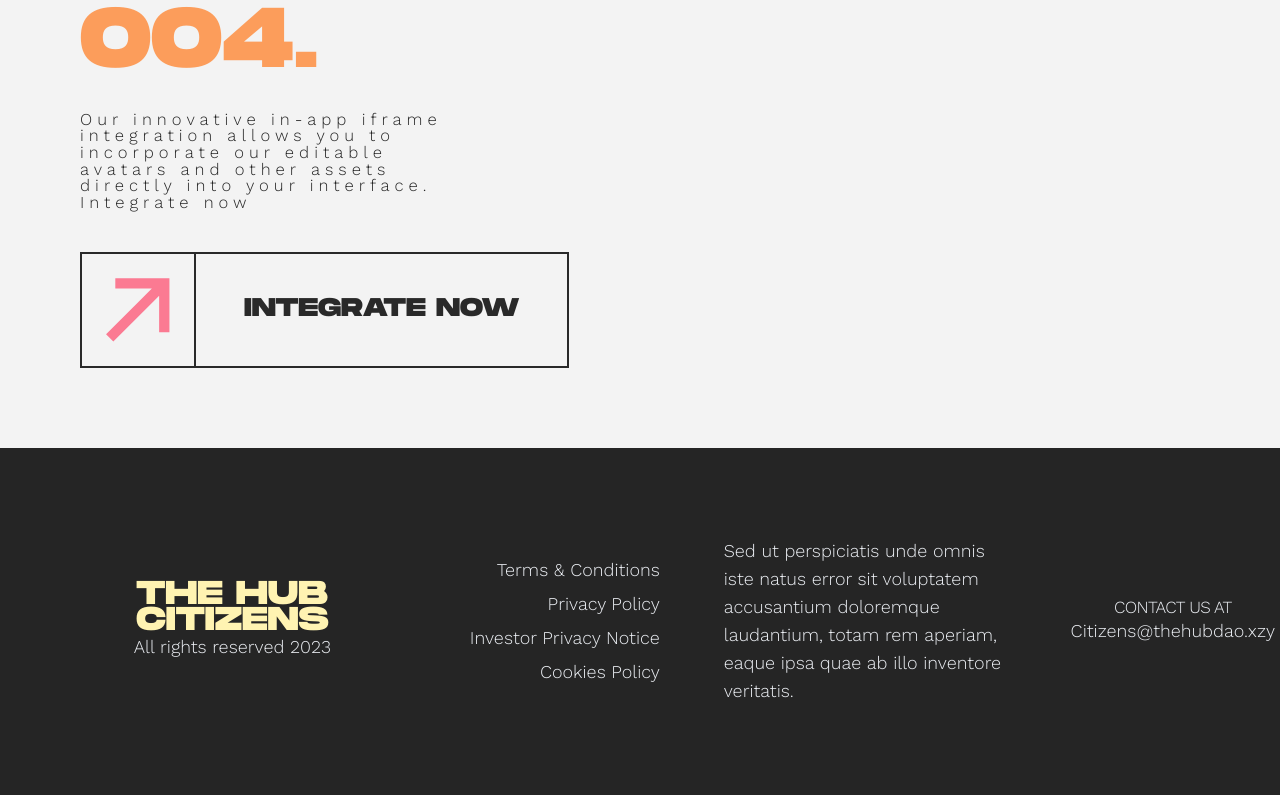
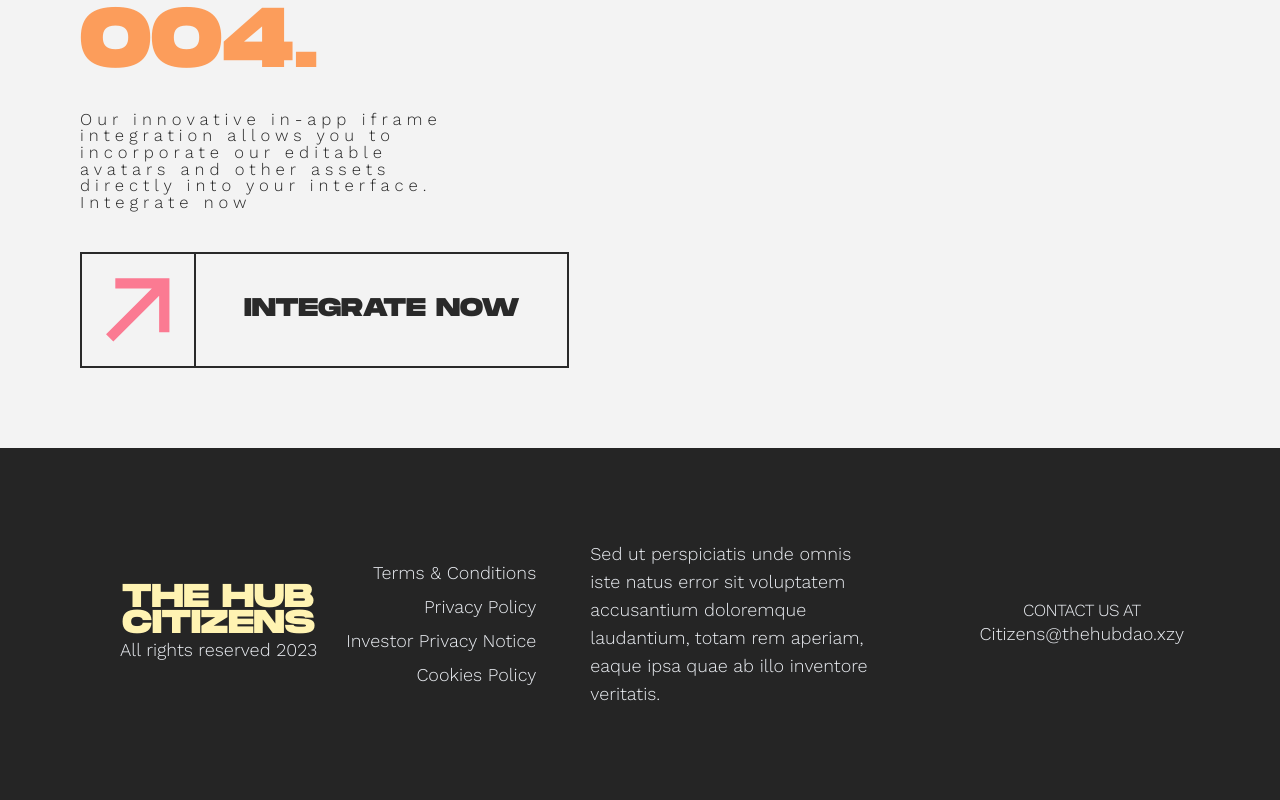
Before and after one commit to thehubdao/HUB-Citizens-Landing, a Next.js app: page / in a window 1280 px wide. Shown: the part 4525-5325 px from the top of the page. Built offline with nearby package versions, Linux system fonts and the light colour scheme.

Commit message:
fixed footer styles

```diff
--- a/src/ui/footer/footer.ui.tsx
+++ b/src/ui/footer/footer.ui.tsx
@@ -3,8 +3,8 @@ import Link from 'next/link';
 
 export default function FooterUI() {
   return (
-    <div className="font-work font-light text-lg text-ctz-gray-light leading-7 w-full  xl:h-[347px] flex flex-col xl:flex-row justify-between items-center bg-ctz-gray-semi_dark py-10">
-      <div className="w-full xl:w-[730px] flex flex-col items-center pb-10 xl:pb-0 mr-0 2xl:mr-[220px]">
+    <div className="font-work font-light text-lg text-ctz-gray-light leading-7 w-full flex flex-col xl:flex-row justify-between items-center bg-ctz-gray-semi_dark p-10">
+      <div className="py-10 lg:py-24 pl-0 lg:pl-20 2xl:pl-32 flex flex-col items-center">
         <p className="font-monument text-ctz-yellow-light text-[33px] leading-[80%]">
           THE HUB <br />CITIZENS
         </p>
@@ -12,27 +12,25 @@ export default function FooterUI() {
           All rights reserved 2023
         </p>
       </div>
-      <div className="w-full flex flex-wrap justify-around xl:items-center gap-y-4">
-        <div className='text-center xl:text-end'>
+      <div className="flex flex-wrap justify-around xl:items-center gap-y-4">
+        <div className='text-center xl:text-end flex flex-col gap-y-[6px]'>
           <Link href={CommonUrls.InvestorPrivacyNote}>
-            <p className='py-[3px]'>Terms & Conditions</p>
+            <p>Terms & Conditions</p>
           </Link>
           <Link href={CommonUrls.PrivacyPolicy}>
-            <p className='py-[3px]'>Privacy Policy</p>
+            <p>Privacy Policy</p>
           </Link>
           <Link href={CommonUrls.InvestorPrivacyNote}>
-            <p className='py-[3px]'>Investor Privacy Notice</p>
+            <p>Investor Privacy Notice</p>
           </Link>
           <Link href={CommonUrls.CookiesPolicy}>
-            <p className='py-[3px]'>Cookies Policy</p>
+            <p>Cookies Policy</p>
           </Link>
         </div>
-        <div className='w-1/2 xl:w-[283px] text-center xl:text-start mx-6 xl:mx-[54px]'>
-          <p>
-          Sed ut perspiciatis unde omnis iste natus error sit voluptatem accusantium doloremque laudantium, totam rem aperiam, eaque ipsa quae ab illo inventore veritatis.
-          </p>
-        </div>
-        <div className='flex flex-col justify-center items-center'>
+        <p className='text-center xl:text-start pl-0 lg:pl-[54px] mr- lg:mr-28 2xl:mr-[280px]'>
+          Sed ut perspiciatis unde omnis <br className="hidden lg:inline-block" />iste natus error sit voluptatem <br className="hidden lg:inline-block" />accusantium doloremque <br className="hidden lg:inline-block" />laudantium, totam rem aperiam, <br className="hidden lg:inline-block" />eaque ipsa quae ab illo inventore <br className="hidden lg:inline-block" />veritatis.
+        </p>
+        <div className='flex flex-col justify-center items-center pr-0 lg:pr-14 2xl:pr-[110px]'>
           <p className='uppercase text-[17px] leading-5 -tracking-[0.672px]'>Contact us at</p>
           <Link href={ExternalLink.MailTo}>
             <p className='cursor-pointer hover:text-ctz-yellow-medium'>Citizens@thehubdao.xzy</p>
```
